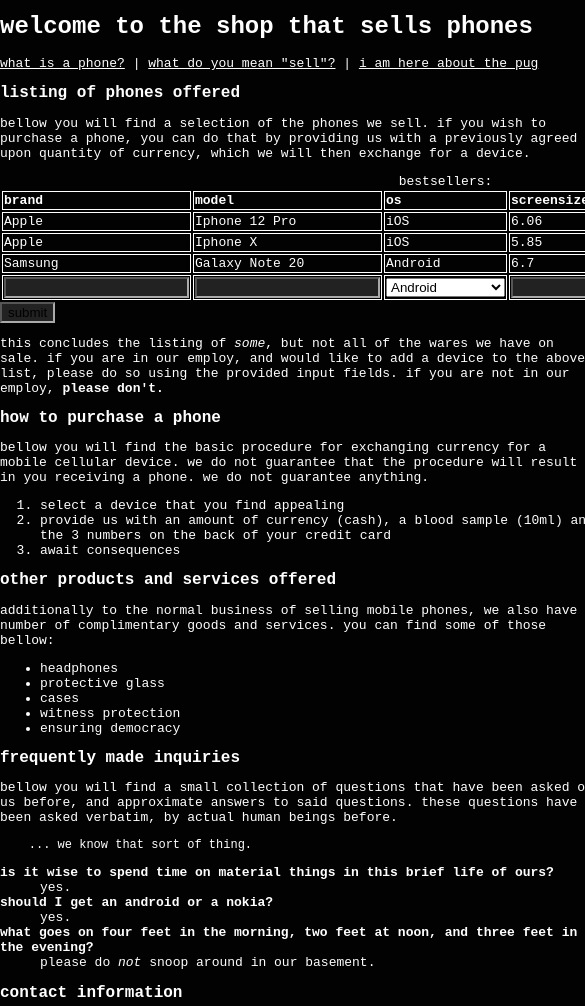
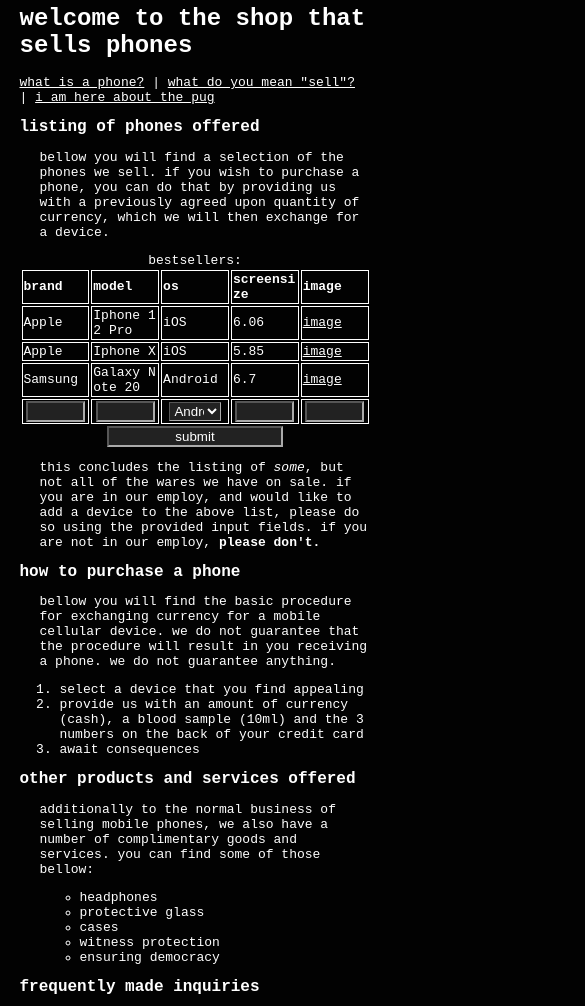
Before and after one commit to Jaalke/web_technology-188, a plain HTML site: page 01/index.html in a window 390 px wide. Shown: the part 189-1195 px from the top of the page, 585 px wide, since content can reach past the window. Drawn offline with Linux system fonts and the light colour scheme.

Commit message:
Added a variety of CSS constructs. Added styles for printing and small screens. Added a compatibility report. Final version (submitted).

```diff
--- a/01/index.html
+++ b/01/index.html
@@ -1,3 +1,10 @@
+<!-- COMPATIBILITY REPORT:
+We used Google Chrome and Safari, both tested on MacOS, to assess the compatibility of the website.
+We did not notice any significant differences in the way the content and style markup was displayed
+across these platform. Additionally, we used the responsive design mode in Safari to design the
+breakpoints for smaller screens.
+-->
+
 <!DOCTYPE html>
 <html lang="en">
     <head>
@@ -5,6 +12,7 @@
         <link rel="stylesheet" href="styles.css">
         <title>shop that sells phones.</title>
     </head>
+
     <body>
         <figure>
         <img src="https://i.imgur.com/XiVbOGI.png" alt="logo" id ="logo">
@@ -16,6 +24,7 @@
             <a href="https://en.wikipedia.org/wiki/Financial_transaction" target="_blank">what do you mean "sell"?</a> |
             <a href="https://puginarug.com" target="_blank">i am here about the pug</a>
         </nav>
+
         <section>
         <h2>listing of phones offered</h2>
         <p>
@@ -67,7 +76,7 @@
                 <td><input type="url" id="image" name="image"></td>
             </tr>
         </table>
-        <input type="submit" value="submit">
+        <input id="submit" type="submit" value="submit">
         </form>
         <p>
             this concludes the listing of <em>some</em>, but not all of the wares we have on sale. if you are
@@ -75,6 +84,7 @@
             provided input fields. if you are not in our employ, <strong>please don't.</strong>
         </p>
         </section>
+
         <section>
         <h2>how to purchase a phone</h2>
         <p>
@@ -88,6 +98,7 @@
             <li>await consequences</li>
         </ol>
         </section>
+
         <section>
         <h2>other products and services offered</h2>
         <p>
@@ -102,13 +113,14 @@
             <li>ensuring democracy</li>
         </ul>
         </section>
+
         <section>
             <h2>frequently made inquiries</h2>
         <p>
             bellow you will find a small collection of questions that have been asked of us before, and approximate
             answers to said questions. these questions have been asked verbatim, by actual human beings before.
         </p>
-        <pre>    ... we know that sort of thing.</pre>
+        <pre>... we know that sort of thing.</pre>
         <dl>
             <dt><b>is it wise to spend time on material things in this brief life of ours?</b></dt>
             <dd>yes.</dd>
@@ -118,6 +130,7 @@
             <dd>please do <em>not</em> snoop around in our basement.</dd>
         </dl>
         </section>
+
         <section>
         <h2>contact information</h2>
         <p>
@@ -141,11 +154,12 @@
             </tr>
         </table>
         </section>
+
         <footer>
         <br>
             &#169; Innocuous Front Solutions <abbr title="Limited Liability Company">LCC</abbr>. This website is entirely genuine, and is not known
             to the state of California to be a flimsy facade.
-            <br>
+            <br><br>
             <img src="https://upload.wikimedia.org/wikipedia/commons/thumb/2/25/Seal_of_the_Central_Intelligence_Agency.svg/1020px-Seal_of_the_Central_Intelligence_Agency.svg.png" alt="CIA logo">
             <img src="https://upload.wikimedia.org/wikipedia/commons/thumb/8/8d/Seal_of_the_U.S._National_Security_Agency.svg/1200px-Seal_of_the_U.S._National_Security_Agency.svg.png" alt="National Security Agency logo">
             <img src="http://assets.stickpng.com/images/5847f1a5cef1014c0b5e485c.png" alt="Homeland Security logo">
--- a/01/styles.css
+++ b/01/styles.css
@@ -4,12 +4,28 @@
     font-family: 'Courier New', Courier, monospace;
     margin-left: auto;
     margin-right: auto;
-    width: 600px;
+    width: 50%;
+    list-style-type: circle;
 }
 
-a {
+:link {
     color: white;
-    color
+}
+
+:visited {
+    color: #f73f1b;
+}
+
+a:hover {
+    border: 0.2px dashed white;
+}
+
+a:active {
+    border: 1px double white;
+}
+
+a:focus {
+    border: 0.2px dashed yellow;
 }
 
 section {
@@ -31,10 +47,20 @@
 
 p {
     font-size: small;
+    margin-left: 20px;
+}
+
+ul, dl {
+    margin-left: 20px;
+    list-style-type: circle;
+    list-style-position: outside;
 }
 
 table {
     font-size: small;
+    word-break: break-all;
+    table-layout: fixed;
+    width: 100%;
 }
 
 th, td {
@@ -42,14 +68,25 @@
     text-align: left;
 }
 
-input {
+input, select{
+    display: block;
     border-style: inset;
     border-color: #aaaaaa;
     background-color: #222222;
+    color: white;
+    max-width: 80%;
+    margin: auto;
+}
+
+#submit {
+    display: block;
+    width: 50%;
+    margin: auto;
 }
 
 footer {
     font-size: x-small;
+    margin-top: 30px;
 }
 
 img {
@@ -61,6 +98,7 @@
     max-width: 200px;
     border: 2px dotted white;
     margin-left: 0px;
+    float: left;
 }
 
 figcaption {
@@ -70,7 +108,50 @@
     background-color: white;
 }
 
+pre {
+    font-family: 'Courier New', Courier, monospace;
+    font-weight: 900;
+    text-decoration: underline;
+}
+
 #logo {
     max-width: 200px;
     max-height: 200px;
 }
+
+/* bellow will be additionally applied when printing the page */
+
+@media print {
+    body {
+        background-image: url("https://imgur.com/a/IYCdYsJ.png");
+        background-repeat: repeat;
+        color: black;
+        width: 70%;
+    }
+
+    th, td {
+        border-color: black;
+        border-width: 1px;
+        border-style: solid;
+        border-spacing: 0.5px;
+    }
+}
+
+/* bellow is the breakpoint for smaller devices */
+
+@media only screen and (max-width: 700px) {
+    body {
+        width: 90%;
+    }
+
+    figure {
+        float: none;
+        margin: auto;
+
+    }
+
+    #logo {
+        max-width: 100%;
+        max-height: 100%;
+    }
+}
```
Also changed, not shown: 1 other file.
